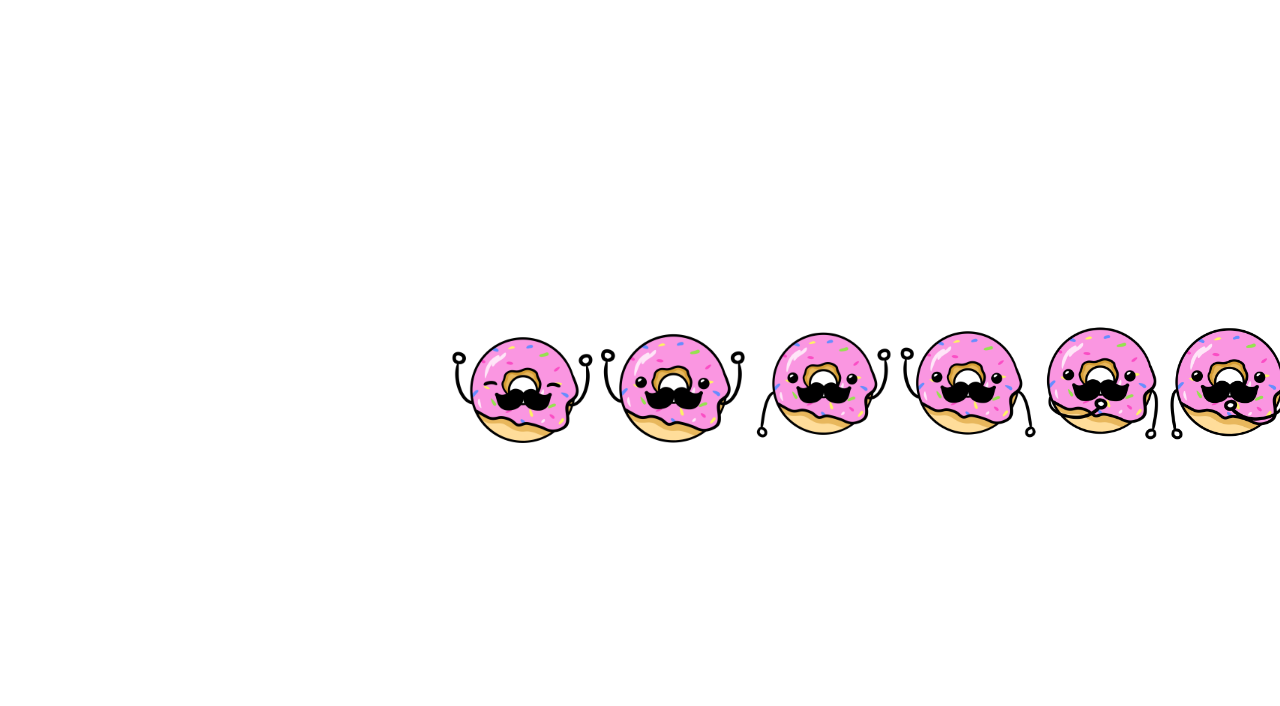
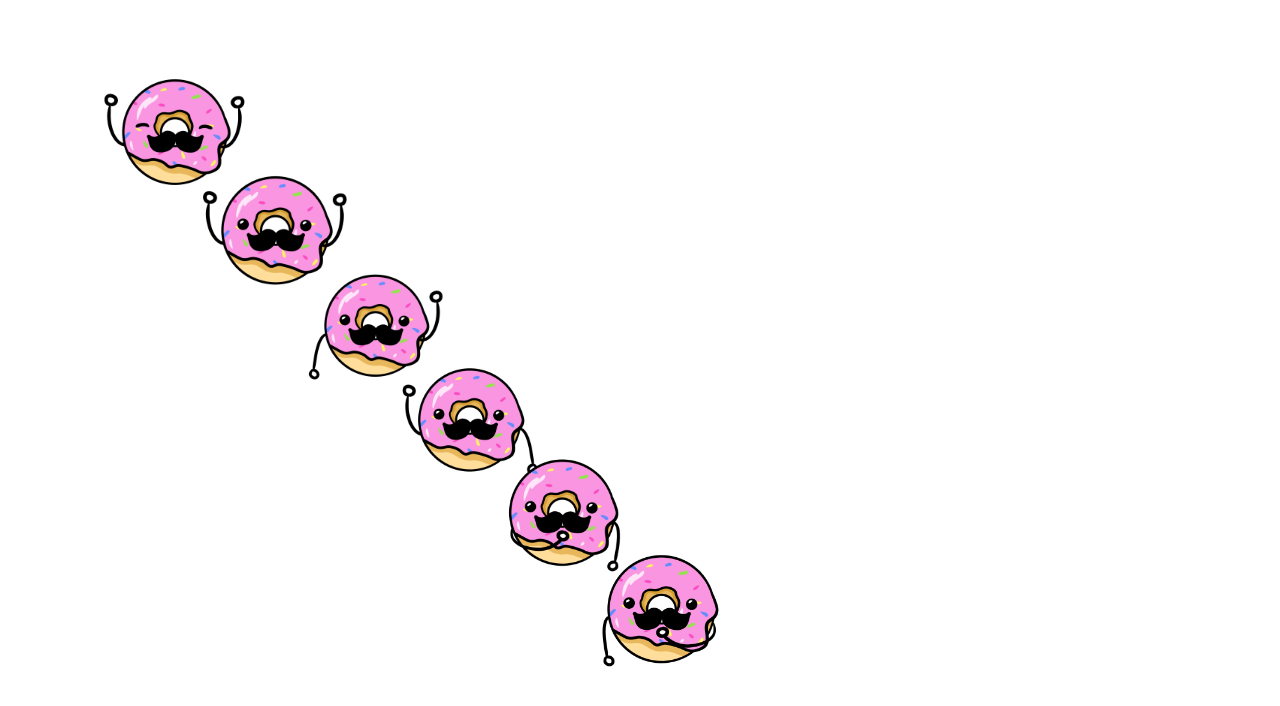
Before and after one commit to anmarkova2223/Big-O-Explained, a SvelteKit app: page / in a window 1280 px wide. Shown: the top 706 px of the page. Built offline with nearby package versions, Linux system fonts and the light colour scheme.

Commit message:
Do not need the transition at all...

```diff
--- a/src/components/App.svelte
+++ b/src/components/App.svelte
@@ -48,10 +48,9 @@
   }
 
   .donut {
-    opacity: 1;
-    transition: opacity 0.5s;
     height: auto;
     margin-bottom: 50px;
+    position:absolute;
   }
 
 </style>
```
